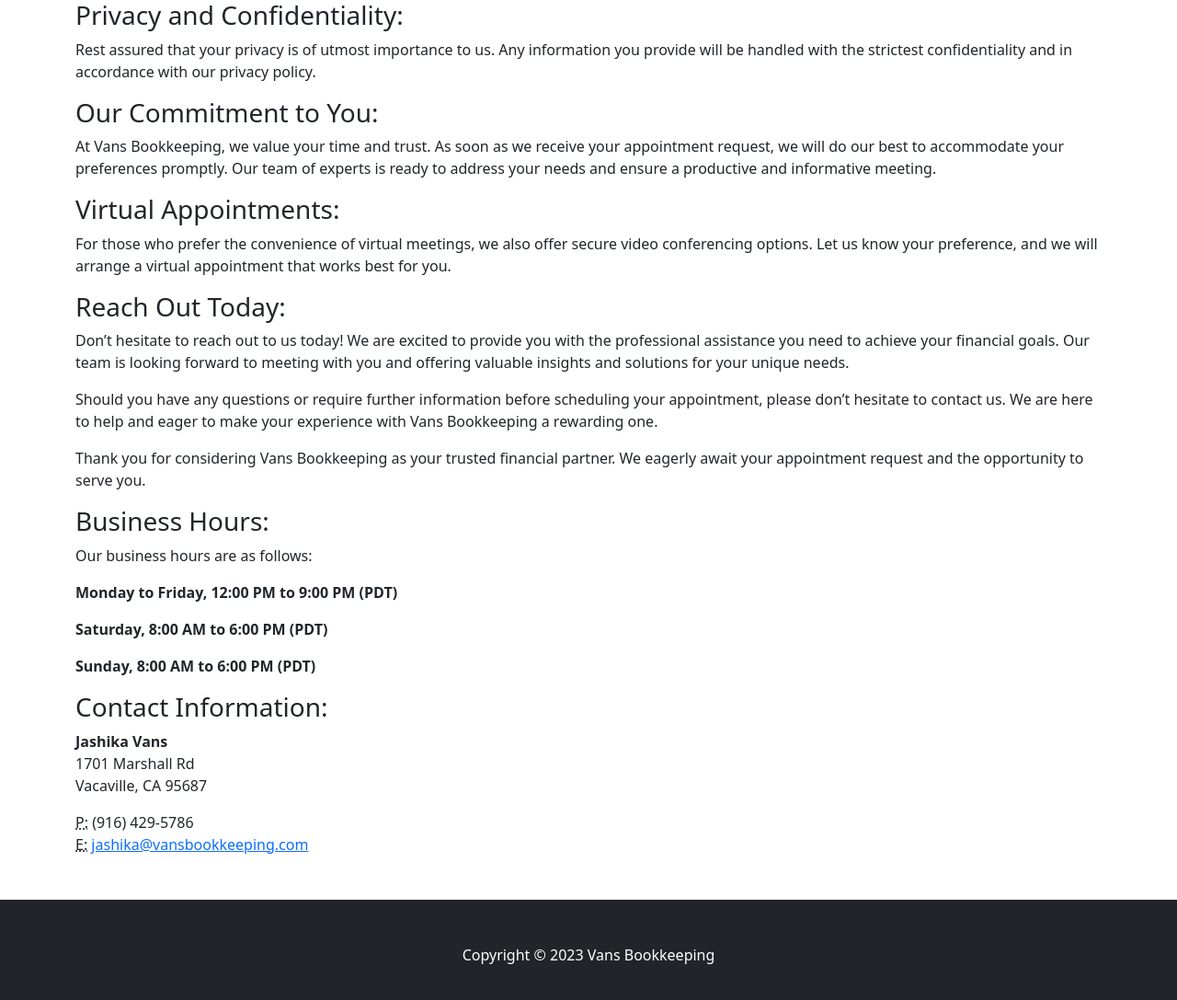
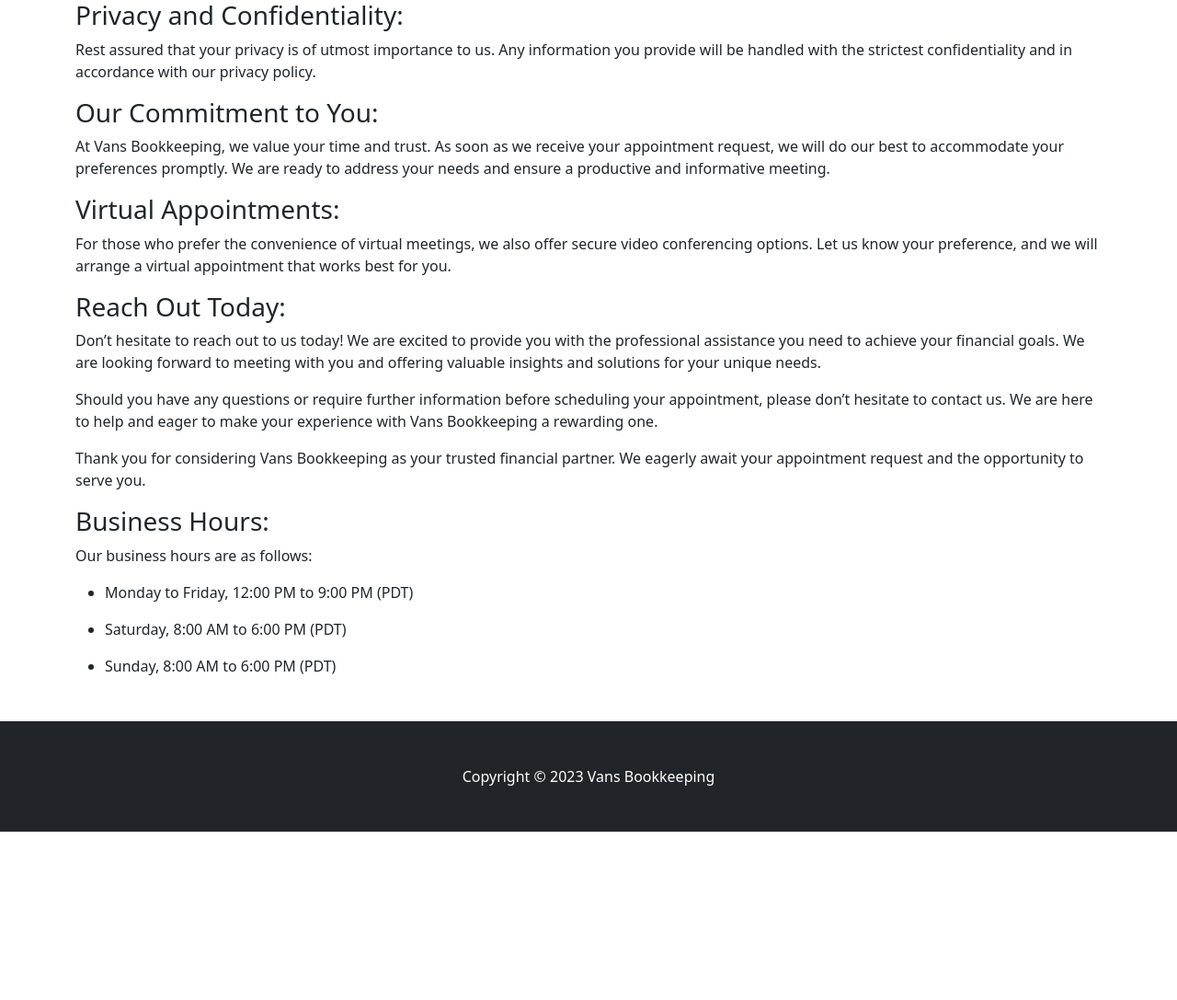
Before and after one commit to jashikav/jashikav.github.io, a Jekyll site: the page built from _pages/contact.md, in a window 1280 px wide and 1400 px high, scrolled down 1116 px. Shown: the part 302-1389 px from the top of the window at 92% size. Built offline with Jekyll 4.4.1, drawn with Linux system fonts in a browser that asks for light colours; our own code applies the rules of GitHub Pages for plain Markdown files; after the commit the page ends 2322 px from its top, so only the background shows below that; some of the changed text lies outside the part shown.

Commit message:
Modified some content
Modified some website content.

```diff
--- a/_config.yml
+++ b/_config.yml
@@ -5,6 +5,3 @@
 
 include:
   - _pages
-
-exclude:
-  - .sass-cache
--- a/_pages/contact.md
+++ b/_pages/contact.md
@@ -10,7 +10,7 @@
 ### How to Get in Touch:
 To schedule an appointment with us, you have several convenient options:
 
-1. **Phone:** Give us a call at (916) 429-5786 during our regular business hours. Our friendly reception team will be more than happy to assist you in finding a suitable date and time for your appointment.
+1. **Phone:** Give us a call at (916) 429-5786 during our regular business hours. We will be more than happy to assist you in finding a suitable date and time for your appointment.
 
 2. **Email:** If you prefer to reach out via email, you can send your appointment request to [jashika@vansbookkeeping.com](mailto:jashika@vansbookkeeping.com). Please include your preferred date, time, and any specific details about the nature of your appointment.
 
@@ -26,7 +26,7 @@
 
 ### Our Commitment to You:
 
-At Vans Bookkeeping, we value your time and trust. As soon as we receive your appointment request, we will do our best to accommodate your preferences promptly. Our team of experts is ready to address your needs and ensure a productive and informative meeting.
+At Vans Bookkeeping, we value your time and trust. As soon as we receive your appointment request, we will do our best to accommodate your preferences promptly. We are ready to address your needs and ensure a productive and informative meeting.
 
 
 <!-- Location:
@@ -39,7 +39,7 @@
 
 ### Reach Out Today:
 
-Don't hesitate to reach out to us today! We are excited to provide you with the professional assistance you need to achieve your financial goals. Our team is looking forward to meeting with you and offering valuable insights and solutions for your unique needs.
+Don't hesitate to reach out to us today! We are excited to provide you with the professional assistance you need to achieve your financial goals. We are looking forward to meeting with you and offering valuable insights and solutions for your unique needs.
 
 Should you have any questions or require further information before scheduling your appointment, please don't hesitate to contact us. We are here to help and eager to make your experience with Vans Bookkeeping a rewarding one.
 
@@ -49,23 +49,23 @@
 ### Business Hours:
 Our business hours are as follows:
 
-**Monday to Friday, 12:00 PM to 9:00 PM (PDT)**
+* Monday to Friday, 12:00 PM to 9:00 PM (PDT)
 
-**Saturday, 8:00 AM to 6:00 PM (PDT)**
+* Saturday, 8:00 AM to 6:00 PM (PDT)
 
-**Sunday, 8:00 AM to 6:00 PM (PDT)**
+* Sunday, 8:00 AM to 6:00 PM (PDT)
 
-### Contact Information:
+<!-- ### Contact Information:
 
 <address>
     <strong>Jashika Vans</strong>
     <br />1701 Marshall Rd <br />Vacaville, CA 95687
     <br />
-  </address>
-  <address>
+</address>
+<address>
     <abbr title="Phone">P:</abbr>
     (916) 429-5786
     <br />
     <abbr title="Email">E:</abbr>
     <a href="mailto:#">jashika@vansbookkeeping.com</a>
-  </address>
+</address> -->
--- a/index.html
+++ b/index.html
@@ -21,7 +21,7 @@
     <div class="card border-0 shadow h-100">
       <img class="card-img-top" src="/assets/images/details.jpeg" alt="" />
       <div class="card-body">
-        <h4 class="card-title">Attention to Details</h4>
+        <h4 class="card-title">Attention to Detail</h4>
         <p class="card-text">
           We pride ourselves on our meticulous attention to detail, ensuring accuracy and precision in every financial record we manage.
         </p>
@@ -51,7 +51,7 @@
       <div class="card-body">
         <h4 class="card-title">Competitive Pricing</h4>
         <p class="card-text">
-          We offer competitive pricing without compromising on the quality of our services, providing cost-effective solutions that cater to the diverse financial needs of our valued clients.
+          We offer competitive pricing without compromising on the quality of our services, providing cost-effective solutions that cater to the diverse financial needs of small businesses.
         </p>
       </div>
       <div class="card-footer">
```
Also changed, not shown: _pages/about.md (+2 -2 lines), _pages/services.md (+3 -3 lines).
